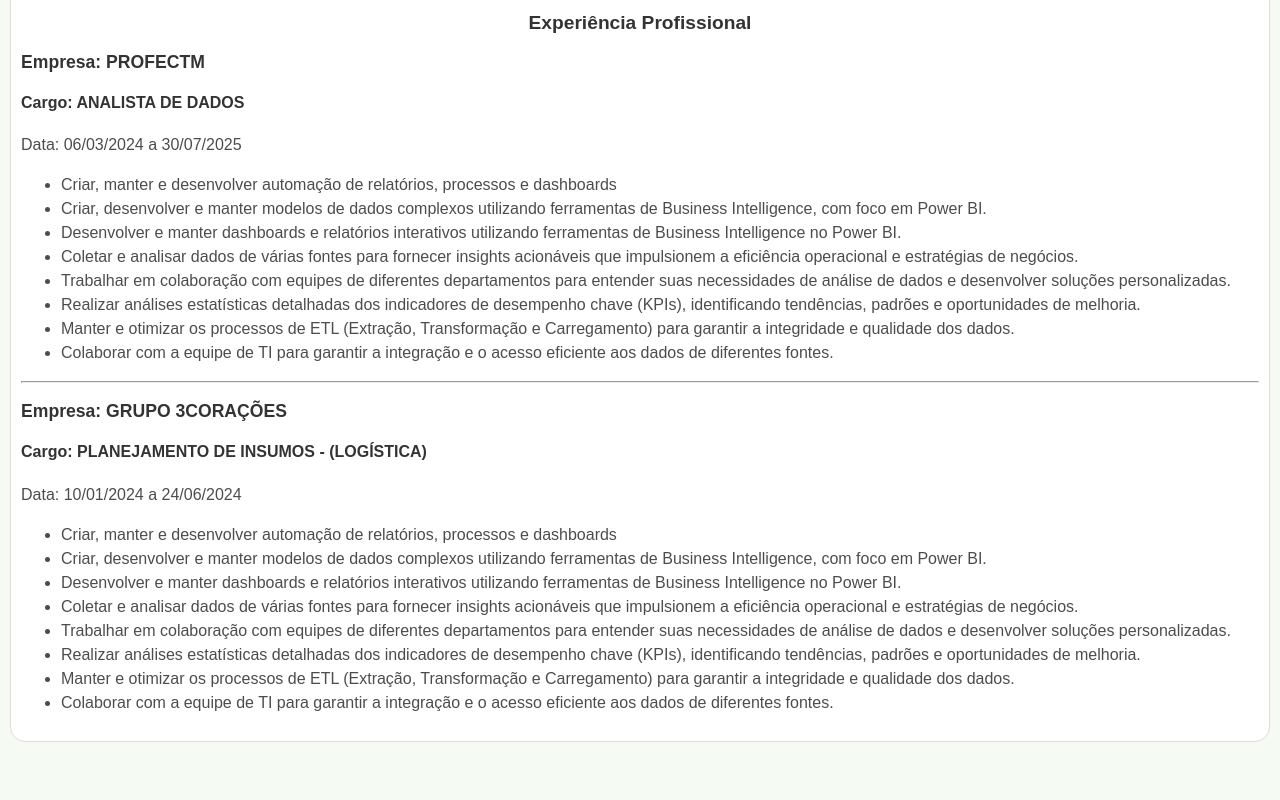
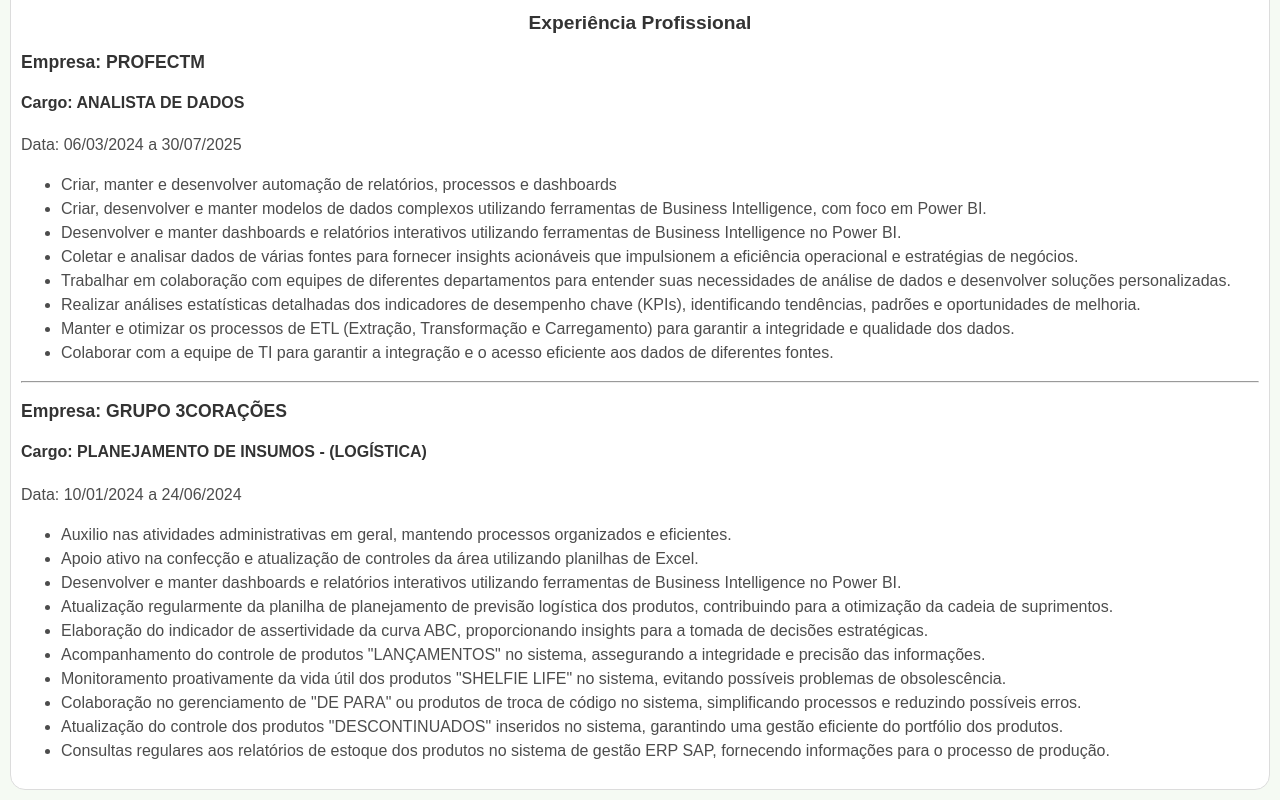
Before and after one commit to Jefferson170713/aulas-digital-collage, a plain HTML site: page index.html in a window 1280 px wide. Shown: the part 433-1233 px from the top of the page. Before the commit the page ends 1185 px from the top, so only its background shows below. Drawn offline with Linux system fonts and the light colour scheme.

Commit message:
currículo: experiência parte 2

```diff
--- a/index.html
+++ b/index.html
@@ -71,33 +71,42 @@
             <p>Data: 10/01/2024 a 24/06/2024</p>
             <ul>
                 <li>
-                    Criar, manter e desenvolver automação de relatórios, processos e dashboards
+                    Auxilio nas atividades administrativas em geral, mantendo processos
+                    organizados e eficientes.
                 </li>
                 <li>
-                    Criar, desenvolver e manter modelos de dados complexos utilizando
-                    ferramentas de Business Intelligence, com foco em Power BI.
+                    Apoio ativo na confecção e atualização de controles da área utilizando
+                    planilhas de Excel.
                 </li>
                 <li>Desenvolver e manter dashboards e relatórios interativos utilizando
                     ferramentas de Business Intelligence no Power BI.</li>
                 <li>
-                    Coletar e analisar dados de várias fontes para fornecer insights acionáveis
-                    que impulsionem a eficiência operacional e estratégias de negócios.
-                </li>
-                <li>Trabalhar em colaboração com equipes de diferentes departamentos para
-                    entender suas necessidades de análise de dados e desenvolver soluções
-                    personalizadas.
+                     Atualização regularmente da planilha de planejamento de previsão logística
+                    dos produtos, contribuindo para a otimização da cadeia de suprimentos.
                 </li>
                 <li>
-                    Realizar análises estatísticas detalhadas dos indicadores de desempenho
-                    chave (KPIs), identificando tendências, padrões e oportunidades de melhoria.
+                    Elaboração do indicador de assertividade da curva ABC, proporcionando
+                    insights para a tomada de decisões estratégicas.
                 </li>
                 <li>
-                    Manter e otimizar os processos de ETL (Extração, Transformação e
-                    Carregamento) para garantir a integridade e qualidade dos dados.
+                    Acompanhamento do controle de produtos "LANÇAMENTOS" no sistema,
+                    assegurando a integridade e precisão das informações.
                 </li>
                 <li>
-                    Colaborar com a equipe de TI para garantir a integração e o acesso eficiente
-                    aos dados de diferentes fontes.
+                    Monitoramento proativamente da vida útil dos produtos "SHELFIE LIFE" no
+                    sistema, evitando possíveis problemas de obsolescência.
+                </li>
+                <li>
+                    Colaboração no gerenciamento de "DE PARA" ou produtos de troca de
+                    código no sistema, simplificando processos e reduzindo possíveis erros.
+                </li>
+                <li>
+                    Atualização do controle dos produtos "DESCONTINUADOS" inseridos no
+                    sistema, garantindo uma gestão eficiente do portfólio dos produtos.
+                </li>
+                <li>
+                    Consultas regulares aos relatórios de estoque dos produtos no sistema de
+                    gestão ERP SAP, fornecendo informações para o processo de produção.
                 </li>
             </ul>
         </div>
```
